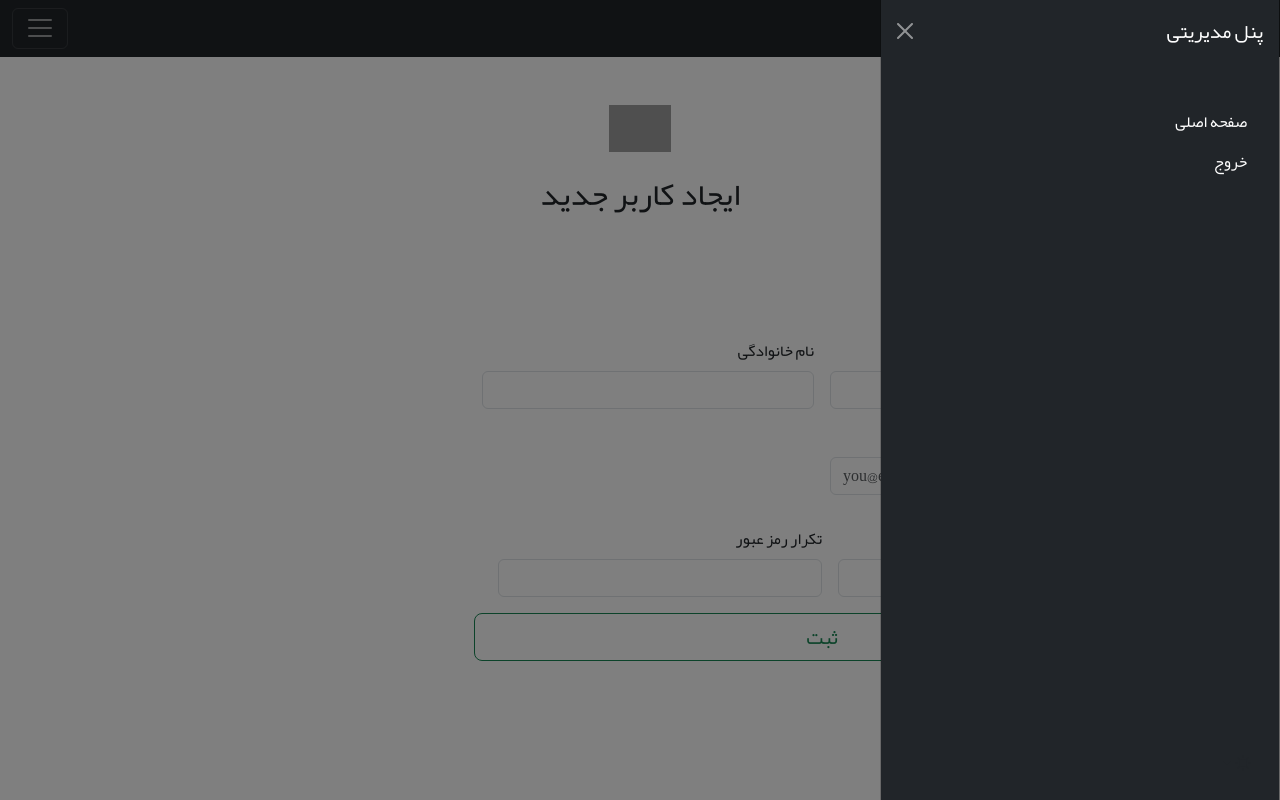
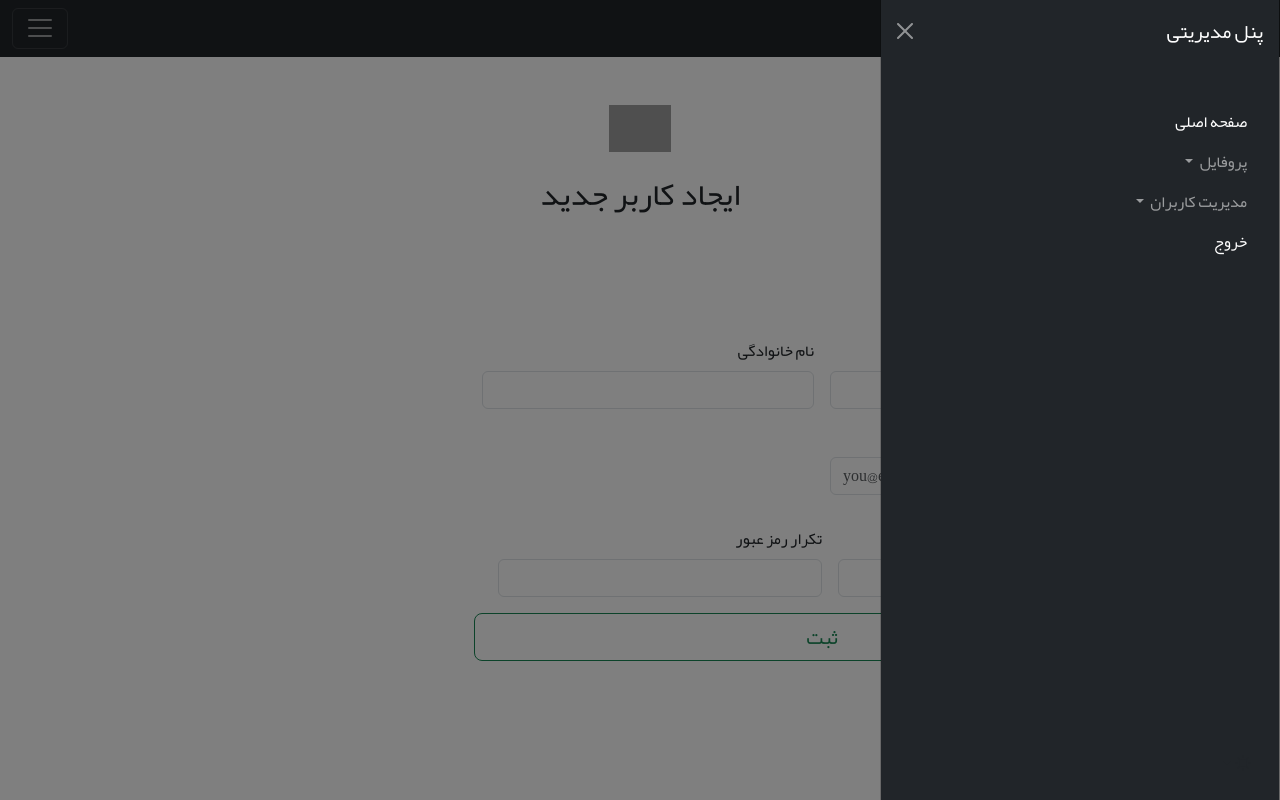
Before and after one commit to hoseyn-chegeni/crawler, a Django app: page /accounts/create/ in a window 1280 px wide, after a click that opens the changed part. Run offline with Django 5.2, Linux system fonts and the light colour scheme; the visitor is signed in with stand-in values (Sample User, id 1); some libraries are stand-ins or nearby versions; grey boxes are pictures that could not be loaded.

Commit message:
add accounts links to management menu

```diff
--- a/core/templates/base.html
+++ b/core/templates/base.html
@@ -217,6 +217,36 @@
                     <li class="nav-item">
                         <a class="nav-link active" aria-current="page" href="{% url 'index:index' %}">صفحه اصلی</a>
                     </li>
+                    <li class="nav-item dropdown">
+                        <a class="nav-link dropdown-toggle" href="#" role="button" data-bs-toggle="dropdown" aria-expanded="false">
+                        پروفایل
+                        </a>
+                        <ul class="dropdown-menu">
+                        <li><a class="dropdown-item" href="{% url 'accounts:detail' user.id %}">پروفایل</a></li>
+                        <li>
+                        <hr class="dropdown-divider">
+                        </li>
+                        <li><a class="dropdown-item" href="#">تغییر رمز ورود</a></li>
+                        </ul>
+                        </li>
+                        {%if perms.accounts.view_user%}
+                        <li class="nav-item dropdown">
+                        <a class="nav-link dropdown-toggle" href="#" role="button" data-bs-toggle="dropdown" aria-expanded="false">
+                        مدیریت کاربران
+                        </a>
+                        <ul class="dropdown-menu">
+                        </li>
+                        <li><a class="dropdown-item" href="{% url 'accounts:list' %}"> لیست کاربران</a></li>
+                        <li>
+                          {%if perms.accounts.change_user%}
+                        <hr class="dropdown-divider">
+                        </li>
+                        <li><a class="dropdown-item" href="{% url 'accounts:create' %}">ایجاد کاربر جدید</a></li>
+                        {%endif%}
+                        </ul>
+                        </li>
+                        {%endif%}
+
                     <li class="nav-item">
                         <a class="nav-link active" aria-current="page" href="#">خروج</a>
                     </li>
```
